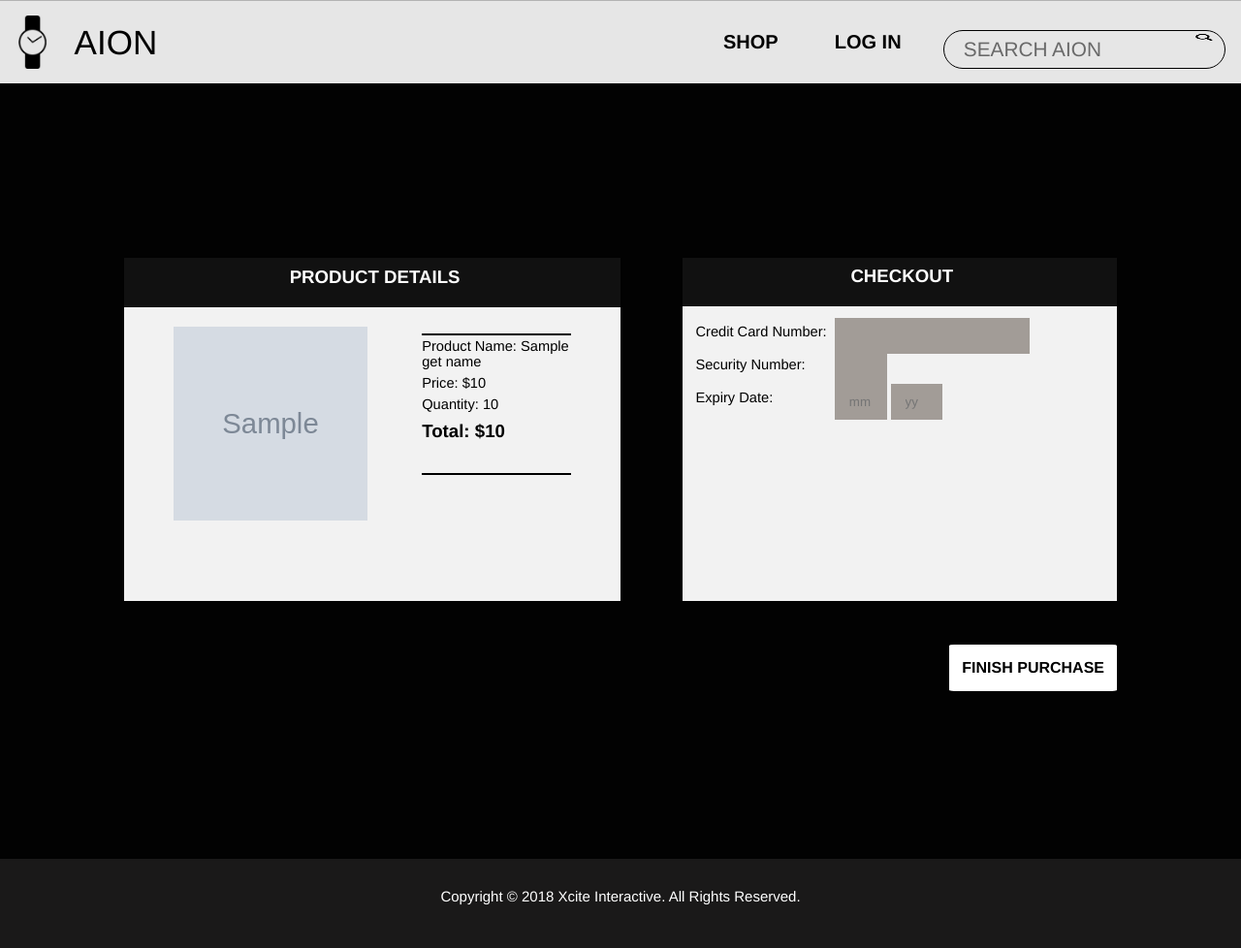
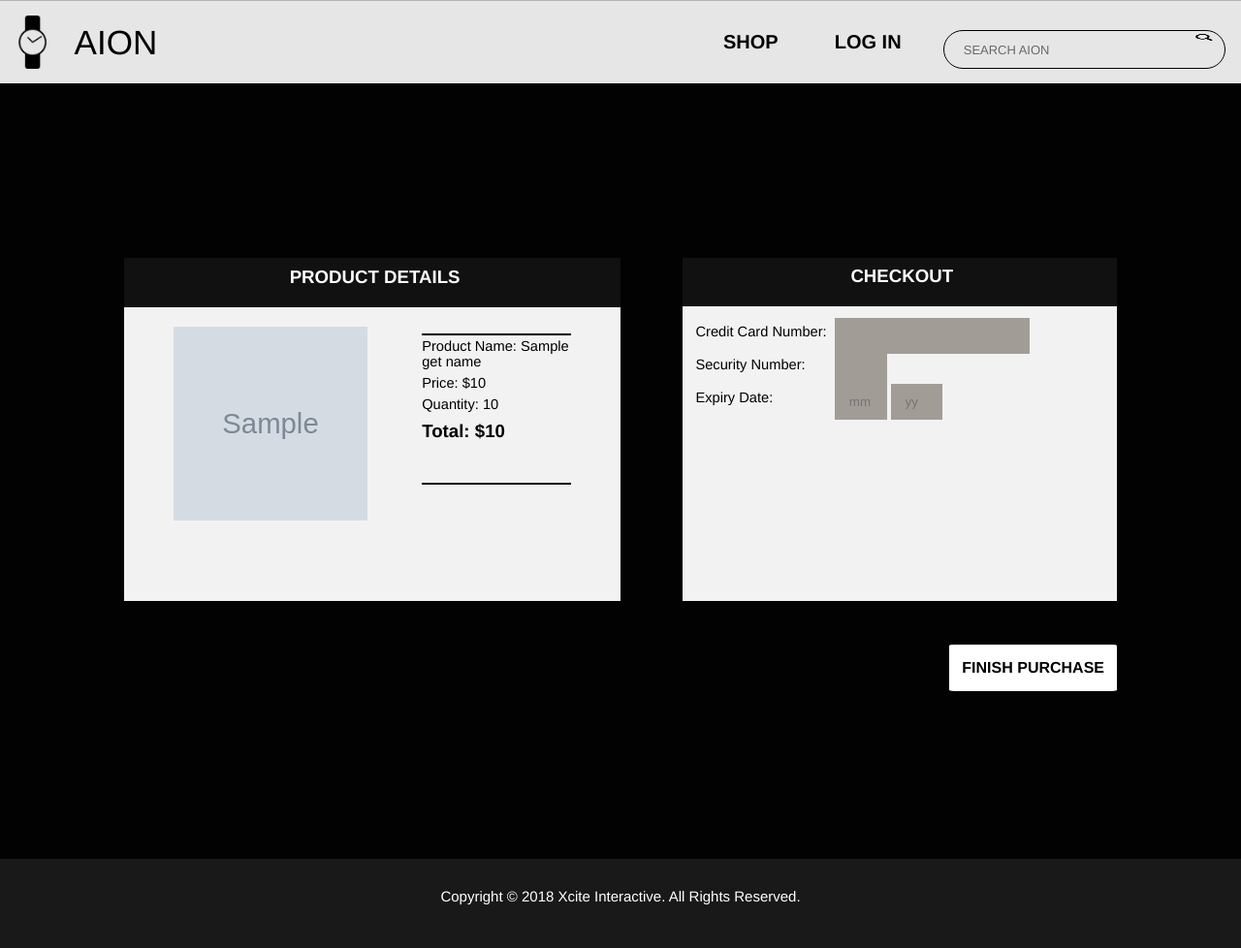
Before and after one commit to dexvillar/SECPROG, a Django app: template aionApp/templates/aionApp/checkout.html in a window 1280 px wide. Shown: the whole page at 97% size. Run offline with Django 3.2, Linux system fonts and the light colour scheme; the template is opened without the code that fills it: most values are stand-ins (such as "Sample title", 1, 10 or a date in 2020); grey boxes marked "Sample" are stand-in pictures.

Commit message:
minor changes in checkout

```diff
--- a/aionApp/static/aionApp/checkout.css
+++ b/aionApp/static/aionApp/checkout.css
@@ -66,7 +66,7 @@ html, body {
     width: 65%;
     height: 40px;
     padding: 0 20px;
-    font-size: 1.3rem;
+    font-size: 0.81rem;
     border: 1px solid black;
     border-radius: 25px;
     font-family: "Helvetica Neue";
@@ -191,7 +191,7 @@ footer {
 	left: 60%;
 	border-top: 2px solid black;
 	border-bottom: 2px solid black;
-	height: 40%;
+	height: 43%;
 	width: 30%;
 	font-size: 11pt;
 	font-family: "Helvetica Neue";
```
Also changed, not shown: db.sqlite3.
